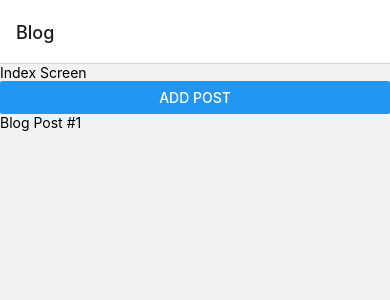
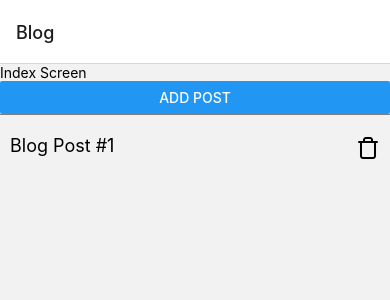
Before and after one commit to ivankisyov/react-native-sandbox-2, a React Native app: screen /Home in a window 390 px wide. Both pictures are taken after a click on the button "ADD POST". Shown: the top 300 px of the page. Built offline with nearby package versions, Linux system fonts and the light colour scheme.

Commit message:
Add delete button to blog post items

```diff
--- a/src/screens/IndexScreen.js
+++ b/src/screens/IndexScreen.js
@@ -1,6 +1,7 @@
 import React, { useContext } from "react";
 import { View, Text, StyleSheet, FlatList, Button } from "react-native";
 import { Context } from "../context/BlogContext";
+import { Feather } from "@expo/vector-icons";
 
 const IndexScreen = () => {
   // step 4
@@ -13,12 +14,34 @@
       <FlatList
         data={state}
         keyExtractor={(blogPost) => blogPost.title}
-        renderItem={({ item }) => <Text>{item.title}</Text>}
+        renderItem={({ item }) => {
+          return (
+            <View style={styles.row}>
+              <Text style={styles.title}>{item.title}</Text>
+              <Feather name="trash" style={styles.icon} />
+            </View>
+          );
+        }}
       />
     </View>
   );
 };
 
-const styles = StyleSheet.create({});
+const styles = StyleSheet.create({
+  row: {
+    flexDirection: "row",
+    justifyContent: "space-between",
+    paddingVertical: 20,
+    paddingHorizontal: 10,
+    borderTopWidth: 1,
+    borderColor: "gray",
+  },
+  title: {
+    fontSize: 18,
+  },
+  icon: {
+    fontSize: 24,
+  },
+});
 
 export default IndexScreen;
```
